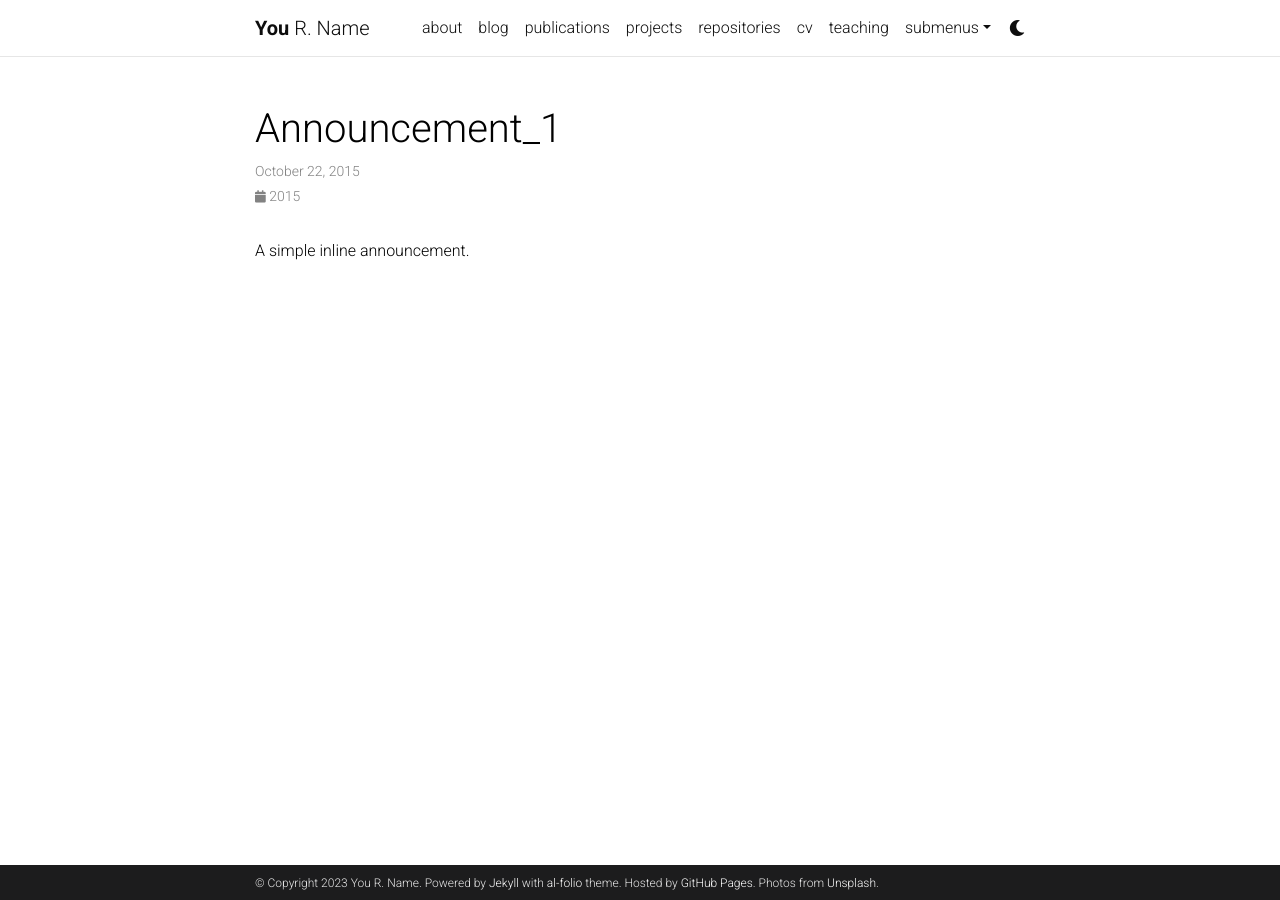
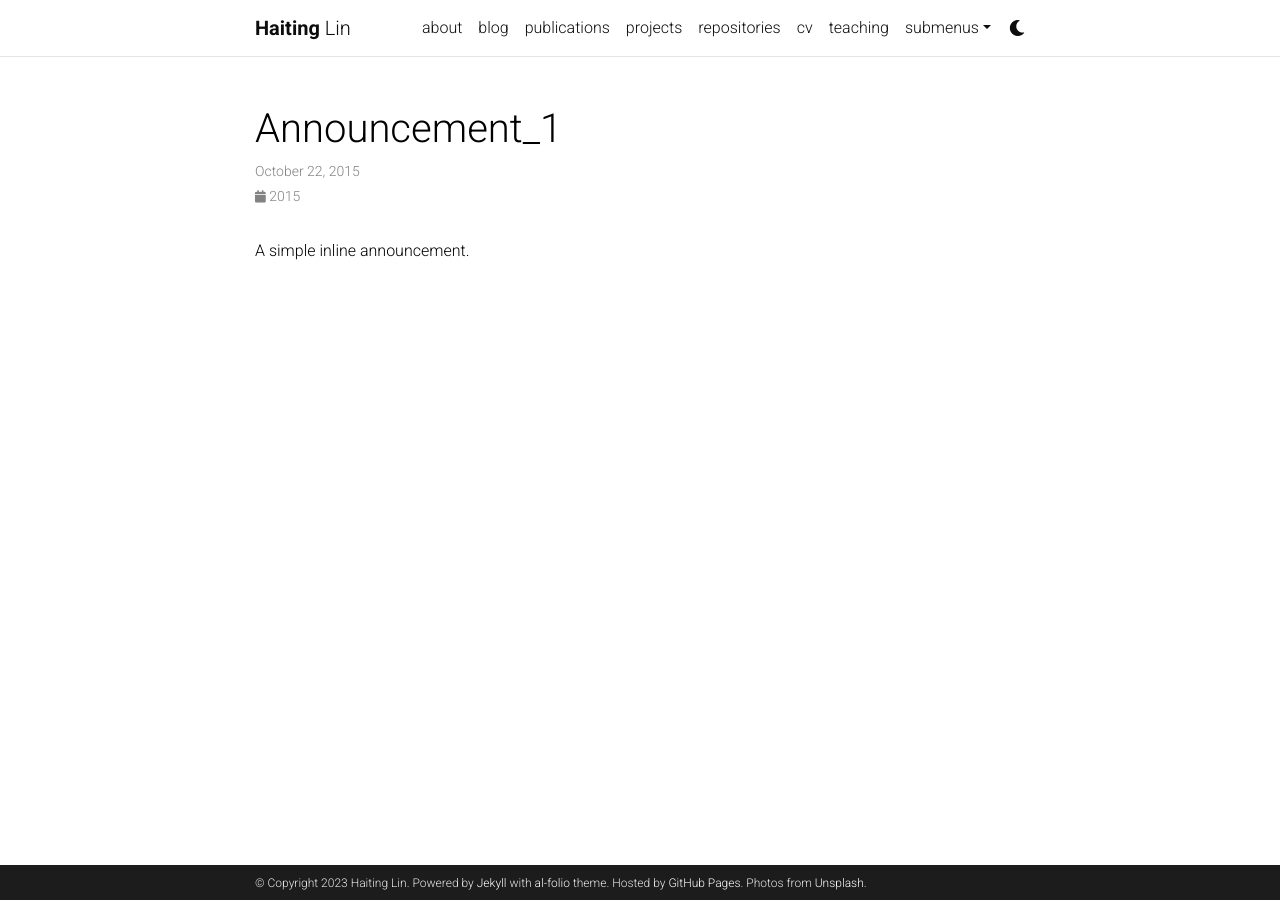
Before and after one commit to lin-ht/lin-ht.github.io, a Jekyll site: the page built from _news/announcement_1.md, in a window 1280 px wide. Built offline with Jekyll 4.4.1, drawn with Linux system fonts in a browser that asks for light colours; comment, search, counter and statistics services are not loaded; a style sheet for code colours, icons or effects is not loaded.

Commit message:
Update info

```diff
--- a/_config.yml
+++ b/_config.yml
@@ -3,10 +3,10 @@
 # -----------------------------------------------------------------------------
 
 title: blank # the website title (if blank, full name will be used instead)
-first_name: You
-middle_name: R.
-last_name: Name
-email: you@example.com
+first_name: Haiting
+middle_name:
+last_name: Lin
+email: linht122@gmail.com
 description: > # the ">" symbol means to ignore newlines until "footer_text:"
   A simple, whitespace theme for academics. Based on [*folio](https://github.com/bogoli/-folio) design.
 footer_text: >
@@ -18,8 +18,8 @@
 lang: en # the language of your site (for example: en, fr, cn, ru, etc.)
 icon: ⚛️  # the emoji used as the favicon (alternatively, provide image name in /assets/img/)
 
-url: https://alshedivat.github.io # the base hostname & protocol for your site
-baseurl: /al-folio # the subpath of your site, e.g. /blog/
+url: https://lin-ht.github.io # the base hostname & protocol for your site
+baseurl: # the subpath of your site, e.g. /blog/
 last_updated: false # set to true if you want to display last updated in the footer
 impressum_path:  # set to path to include impressum link in the footer, use the same path as permalink in a page, helps to conform with EU GDPR
 
--- a/_layouts/post.html
+++ b/_layouts/post.html
@@ -40,12 +40,12 @@
   </header>
 
   <article class="post-content">
-    {% if page.toc and page.toc.beginning %}
+<!--     {% if page.toc and page.toc.beginning %}
     <div id="table-of-contents">
       {% toc %}
     </div>
     <hr>
-    {% endif %}
+    {% endif %} -->
     <div id="markdown-content">
       {{ content }}
     </div>
```
